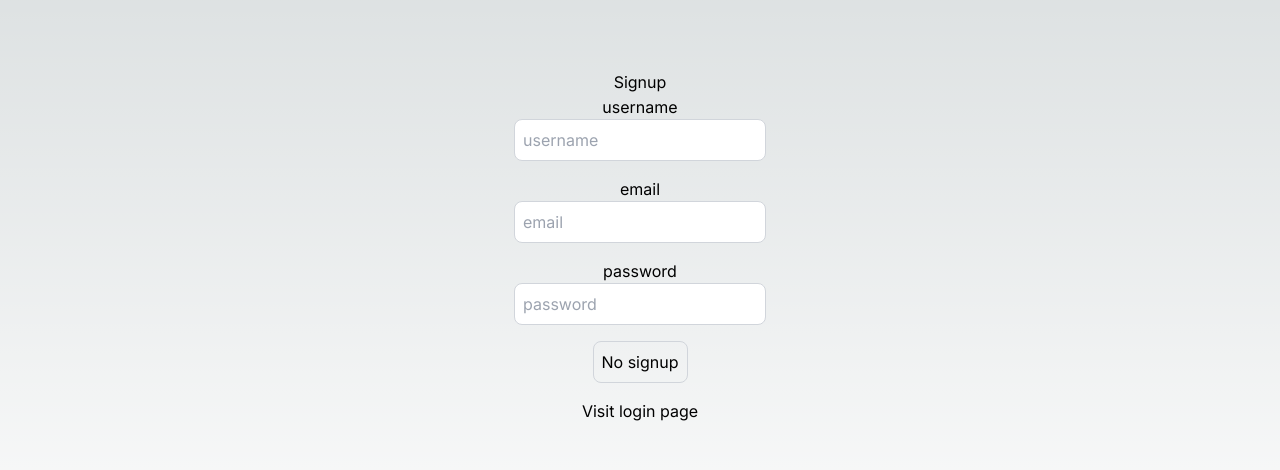
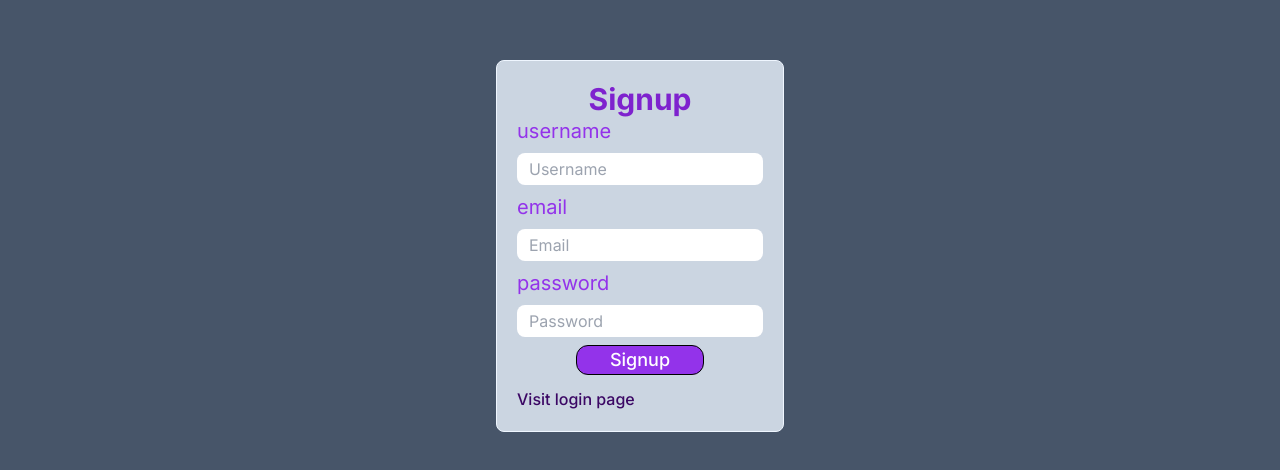
Before and after one commit to Tanveeeer00/auth-nextjs, a Next.js app: page /signup in a window 1280 px wide. Shown: the part 154-624 px from the top of the page. Built offline with nearby package versions, Linux system fonts and the light colour scheme.

Commit message:
signup, login, verify email, profile and profile id page UI

```diff
--- a/src/app/login/page.tsx
+++ b/src/app/login/page.tsx
@@ -1,110 +1,40 @@
-// "use client";
-// import axios from "axios";
-// import Link from "next/link";
-// import { useRouter } from "next/navigation";
-// import React, { useEffect, useState } from "react";
-// import toast from "react-hot-toast";
+"use client";
+import axios from "axios";
+import Link from "next/link";
+import { useRouter } from "next/navigation";
+import React, { useEffect, useState } from "react";
+import toast from "react-hot-toast";
 
-// export default function Signuppage() {
-//   const [user, setUser] = useState({
-//     username: "",
-//     email: "",
-//     password: "",
-//   });
-//   const [buttonDisabled, setButtonDisabled] = useState(false);
-//   const router = useRouter();
-//   const [loading, setLoading] = useState(false);
-//   const onSignup = async () => {
-//     try {
-//       setLoading(true);
-//       // const response = await axios.post("/api/users/signup", user);
-//       const response = await fetch("/api/users/signup", {
-//         method: "POST",
-//         headers: { "Content-Type": "application/json" },
-//         body: JSON.stringify(user),
-//       });
-//       console.log("Signup success", response);
-//       router.push("/login");
-//     } catch (error: any) {
-//       console.log("Signup failed", error.message);
-
-//       toast.error(error.message);
-//     } finally {
-//       setLoading(false);
-//     }
-//   };
-
-//   useEffect(() => {
-//     if (
-//       user.email.length > 0 &&
-//       user.username.length > 0 &&
-//       user.password.length > 0
-//     ) {
-//       setButtonDisabled(false);
-//     } else {
-//       setButtonDisabled(true);
-//     }
-//   }, [user]);
-//   return (
-//     <div className="flex flex-col items-center justify-center min-h-screen py-2">
-//       <h1>{loading ? "Processing..." : "Signup"}</h1>
-//       <hr />
-//       <label htmlFor="username">username</label>
-//       <input
-//         id="username"
-//         className="text-black"
-//         value={user.username}
-//         onChange={(e) => setUser({ ...user, username: e.target.value })}
-//         placeholder="Username"
-//         type="text"
-//       />
-//       <label htmlFor="username">email</label>
-//       <input
-//         id="email"
-//         value={user.email}
-//         className="text-black"
-//         onChange={(e) => setUser({ ...user, email: e.target.value })}
-//         placeholder="Email"
-//         type="text"
-//       />
-//       <label htmlFor="username">password</label>
-//       <input
-//         id="password"
-//         className="text-black"
-//         value={user.password}
-//         onChange={(e) => setUser({ ...user, password: e.target.value })}
-//         placeholder="Password"
-//         type="password"
-//       />
-//       <button onClick={onSignup}>
-//         {buttonDisabled ? "fill form" : "Signup"}
-//       </button>
-//       <Link href="/login">Visit login page</Link>
-//     </div>
-//   );
-// }
-"use client";
-import Link from "next/link";
-import React, { useEffect } from "react";
-import { useRouter } from "next/navigation";
-import axios from "axios";
-import { toast } from "react-hot-toast";
-
-export default function LoginPage() {
-  const router = useRouter();
-  const [user, setUser] = React.useState({
+export default function Loginpage() {
+  const [user, setUser] = useState({
     email: "",
     password: "",
   });
-  const [buttonDisabled, setButtonDisabled] = React.useState(false);
-  const [loading, setLoading] = React.useState(false);
-
+  const [buttonDisabled, setButtonDisabled] = useState(false);
+  const router = useRouter();
+  const [loading, setLoading] = useState(false);
   const onLogin = async () => {
     try {
       setLoading(true);
       const response = await axios.post("/api/users/login", user);
-      console.log("Login success", response.data);
+
+      if (response) {
         router.push("/profile");
+      } else {
+        throw new Error("Login failed");
+      }
+      // const response = await fetch("/api/users/login", {
+      //   method: "POST",
+      //   headers: { "Content-Type": "application/json" },
+      //   body: JSON.stringify(user),
+      // })
+      //   .then(function (response) {
+      //     console.log(response);
+      //   })
+      //   .catch(function (error: any) {
+      //     console.log("api error", error);
+      //   });
+      console.log("Login success", response);
     } catch (error: any) {
       console.log("Login failed", error.message);
 
@@ -121,37 +51,57 @@ export default function LoginPage() {
       setButtonDisabled(true);
     }
   }, [user]);
-
   return (
-    <div className="flex flex-col items-center justify-center min-h-screen py-2">
-      <h1>{loading ? "Processing" : "Login"}</h1>
-      <hr />
-
-      <label htmlFor="email">email</label>
+    <div className="flex flex-col items-center justify-center min-h-screen py-2 bg-slate-600">
+      <div className=" border border-blue-50 flex flex-col bg-slate-300 h-full p-5 rounded-lg">
+        <h1 className="text-3xl font-bold text-purple-700 text-center">
+          {loading ? "Processing..." : "Login"}
+        </h1>
+        <div className="flex flex-col">
+          <label htmlFor="username" className="text-xl text-purple-600">
+            Email
+          </label>
           <input
-        className="p-2 border border-gray-300 rounded-lg mb-4 focus:outline-none focus:border-gray-600 text-black"
             id="email"
+            value={user.email}
+            className="text-black rounded-lg pl-3 h-8 my-2"
+            onChange={(e) => setUser({ ...user, email: e.target.value })}
+            placeholder="Email"
             type="text"
-        value={user.email}
-        onChange={(e) => setUser({ ...user, email: e.target.value })}
-        placeholder="email"
           />
-      <label htmlFor="password">password</label>
+          <label htmlFor="password" className="text-xl text-purple-600">
+            Password
+          </label>
           <input
-        className="p-2 border border-gray-300 rounded-lg mb-4 focus:outline-none focus:border-gray-600 text-black"
             id="password"
-        type="password"
+            className="text-black rounded-lg pl-3 h-8 my-2"
             value={user.password}
             onChange={(e) => setUser({ ...user, password: e.target.value })}
-        placeholder="password"
+            placeholder="Password"
+            type="password"
           />
+        </div>
+        <div className="text-center">
+          {buttonDisabled ? (
+            <button className="text-white border border-black rounded-xl cursor-not-allowed bg-purple-600 hover:bg-white hover:text-purple-500 font-medium text-lg w-[8rem]">
+              Login
+            </button>
+          ) : (
             <button
               onClick={onLogin}
-        className="p-2 border border-gray-300 rounded-lg mb-4 focus:outline-none focus:border-gray-600"
+              className="text-white border border-black rounded-xl bg-purple-600 hover:bg-white hover:text-purple-500 font-medium text-lg w-[8rem]"
             >
-        {buttonDisabled ? "No login" : "Login"}
+              Login
             </button>
-      <Link href="/signup">Visit signup page</Link>
+          )}
+        </div>
+        <Link
+          href="/signup"
+          className="text-md font-medium mt-3 text-purple-950"
+        >
+          Visit signup page
+        </Link>
+      </div>
     </div>
   );
 }
--- a/src/app/signup/page.tsx
+++ b/src/app/signup/page.tsx
@@ -1,110 +1,29 @@
-// "use client";
-// import axios from "axios";
-// import Link from "next/link";
-// import { useRouter } from "next/navigation";
-// import React, { useEffect, useState } from "react";
-// import toast from "react-hot-toast";
+"use client";
+import axios from "axios";
+import Link from "next/link";
+import { useRouter } from "next/navigation";
+import React, { useEffect, useState } from "react";
+import toast from "react-hot-toast";
 
-// export default function Signuppage() {
-//   const [user, setUser] = useState({
-//     username: "",
-//     email: "",
-//     password: "",
-//   });
-//   const [buttonDisabled, setButtonDisabled] = useState(false);
-//   const router = useRouter();
-//   const [loading, setLoading] = useState(false);
-//   const onSignup = async () => {
-//     try {
-//       setLoading(true);
-//       // const response = await axios.post("/api/users/signup", user);
-//       const response = await fetch("/api/users/signup", {
-//         method: "POST",
-//         headers: { "Content-Type": "application/json" },
-//         body: JSON.stringify(user),
-//       });
-//       console.log("Signup success", response);
-//       router.push("/login");
-//     } catch (error: any) {
-//       console.log("Signup failed", error.message);
-
-//       toast.error(error.message);
-//     } finally {
-//       setLoading(false);
-//     }
-//   };
-
-//   useEffect(() => {
-//     if (
-//       user.email.length > 0 &&
-//       user.username.length > 0 &&
-//       user.password.length > 0
-//     ) {
-//       setButtonDisabled(false);
-//     } else {
-//       setButtonDisabled(true);
-//     }
-//   }, [user]);
-//   return (
-//     <div className="flex flex-col items-center justify-center min-h-screen py-2">
-//       <h1>{loading ? "Processing..." : "Signup"}</h1>
-//       <hr />
-//       <label htmlFor="username">username</label>
-//       <input
-//         id="username"
-//         className="text-black"
-//         value={user.username}
-//         onChange={(e) => setUser({ ...user, username: e.target.value })}
-//         placeholder="Username"
-//         type="text"
-//       />
-//       <label htmlFor="username">email</label>
-//       <input
-//         id="email"
-//         value={user.email}
-//         className="text-black"
-//         onChange={(e) => setUser({ ...user, email: e.target.value })}
-//         placeholder="Email"
-//         type="text"
-//       />
-//       <label htmlFor="username">password</label>
-//       <input
-//         id="password"
-//         className="text-black"
-//         value={user.password}
-//         onChange={(e) => setUser({ ...user, password: e.target.value })}
-//         placeholder="Password"
-//         type="password"
-//       />
-//       <button onClick={onSignup}>
-//         {buttonDisabled ? "fill form" : "Signup"}
-//       </button>
-//       <Link href="/login">Visit login page</Link>
-//     </div>
-//   );
-// }
-"use client";
-import Link from "next/link";
-import React, { useEffect } from "react";
-import { useRouter } from "next/navigation";
-import axios from "axios";
-import { toast } from "react-hot-toast";
-
-export default function SignupPage() {
-  const router = useRouter();
-  const [user, setUser] = React.useState({
+export default function Signuppage() {
+  const [user, setUser] = useState({
+    username: "",
     email: "",
     password: "",
-    username: "",
   });
-  const [buttonDisabled, setButtonDisabled] = React.useState(false);
-  const [loading, setLoading] = React.useState(false);
-
+  const [buttonDisabled, setButtonDisabled] = useState(false);
+  const router = useRouter();
+  const [loading, setLoading] = useState(false);
   const onSignup = async () => {
     try {
       setLoading(true);
       const response = await axios.post("/api/users/signup", user);
-      console.log("Signup success", response.data);
+      // const response = await fetch("/api/users/signup", {
+      //   method: "POST",
+      //   headers: { "Content-Type": "application/json" },
+      //   body: JSON.stringify(user),
+      // });
+      console.log("Signup success", response);
       router.push("/login");
     } catch (error: any) {
       console.log("Signup failed", error.message);
@@ -118,53 +37,76 @@ export default function SignupPage() {
   useEffect(() => {
     if (
       user.email.length > 0 &&
-      user.password.length > 0 &&
-      user.username.length > 0
+      user.username.length > 0 &&
+      user.password.length > 0
     ) {
       setButtonDisabled(false);
     } else {
       setButtonDisabled(true);
     }
   }, [user]);
-
   return (
-    <div className="flex flex-col items-center justify-center min-h-screen py-2">
-      <h1>{loading ? "Processing" : "Signup"}</h1>
-      <hr />
-      <label htmlFor="username">username</label>
+    <div className="flex flex-col items-center justify-center min-h-screen py-2 bg-slate-600">
+      <div className=" border border-blue-50 flex flex-col bg-slate-300 h-full p-5 rounded-lg">
+        <h1 className="text-3xl font-bold text-purple-700 text-center">
+          {loading ? "Processing..." : "Signup"}
+        </h1>
+        <div className="flex flex-col">
+          <label htmlFor="username" className="text-xl text-purple-600">
+            username
+          </label>
           <input
-        className="p-2 border border-gray-300 rounded-lg mb-4 focus:outline-none focus:border-gray-600 text-black"
             id="username"
-        type="text"
+            className="text-black rounded-lg pl-3 h-8 my-2"
             value={user.username}
             onChange={(e) => setUser({ ...user, username: e.target.value })}
-        placeholder="username"
+            placeholder="Username"
+            type="text"
           />
-      <label htmlFor="email">email</label>
+          <label htmlFor="email" className="text-xl text-purple-600">
+            email
+          </label>
           <input
-        className="p-2 border border-gray-300 rounded-lg mb-4 focus:outline-none focus:border-gray-600 text-black"
             id="email"
+            value={user.email}
+            className="text-black rounded-lg pl-3 h-8 my-2"
+            onChange={(e) => setUser({ ...user, email: e.target.value })}
+            placeholder="Email"
             type="text"
-        value={user.email}
-        onChange={(e) => setUser({ ...user, email: e.target.value })}
-        placeholder="email"
           />
-      <label htmlFor="password">password</label>
+          <label htmlFor="password" className="text-xl text-purple-600">
+            password
+          </label>
           <input
-        className="p-2 border border-gray-300 rounded-lg mb-4 focus:outline-none focus:border-gray-600 text-black"
             id="password"
-        type="password"
+            className="text-black rounded-lg pl-3 h-8 my-2"
             value={user.password}
             onChange={(e) => setUser({ ...user, password: e.target.value })}
-        placeholder="password"
+            placeholder="Password"
+            type="password"
           />
+          <div className="text-center">
+            {buttonDisabled ? (
+              <button className="text-white border border-black rounded-xl cursor-not-allowed bg-purple-600 hover:bg-white hover:text-purple-500 font-medium text-lg w-[8rem]">
+                Signup
+              </button>
+            ) : (
               <button
                 onClick={onSignup}
-        className="p-2 border border-gray-300 rounded-lg mb-4 focus:outline-none focus:border-gray-600"
+                className="text-white border border-black rounded-xl bg-purple-600 hover:bg-white hover:text-purple-500 font-medium text-lg w-[8rem]"
               >
-        {buttonDisabled ? "No signup" : "Signup"}
+                Signup
               </button>
-      <Link href="/login">Visit login page</Link>
+            )}
+          </div>
+          <Link
+            href="/login"
+            className="text-md font-medium mt-3 text-purple-950"
+          >
+            Visit login page
+          </Link>
+        </div>
+      </div>
     </div>
   );
 }
```
Also changed, not shown: src/app/profile/[id]/page.tsx (+7 -11 lines), src/app/profile/page.tsx (+17 -18 lines), src/app/verifyemail/page.tsx (+15 -16 lines). Lines whose indentation alone changed are shown as unchanged.
